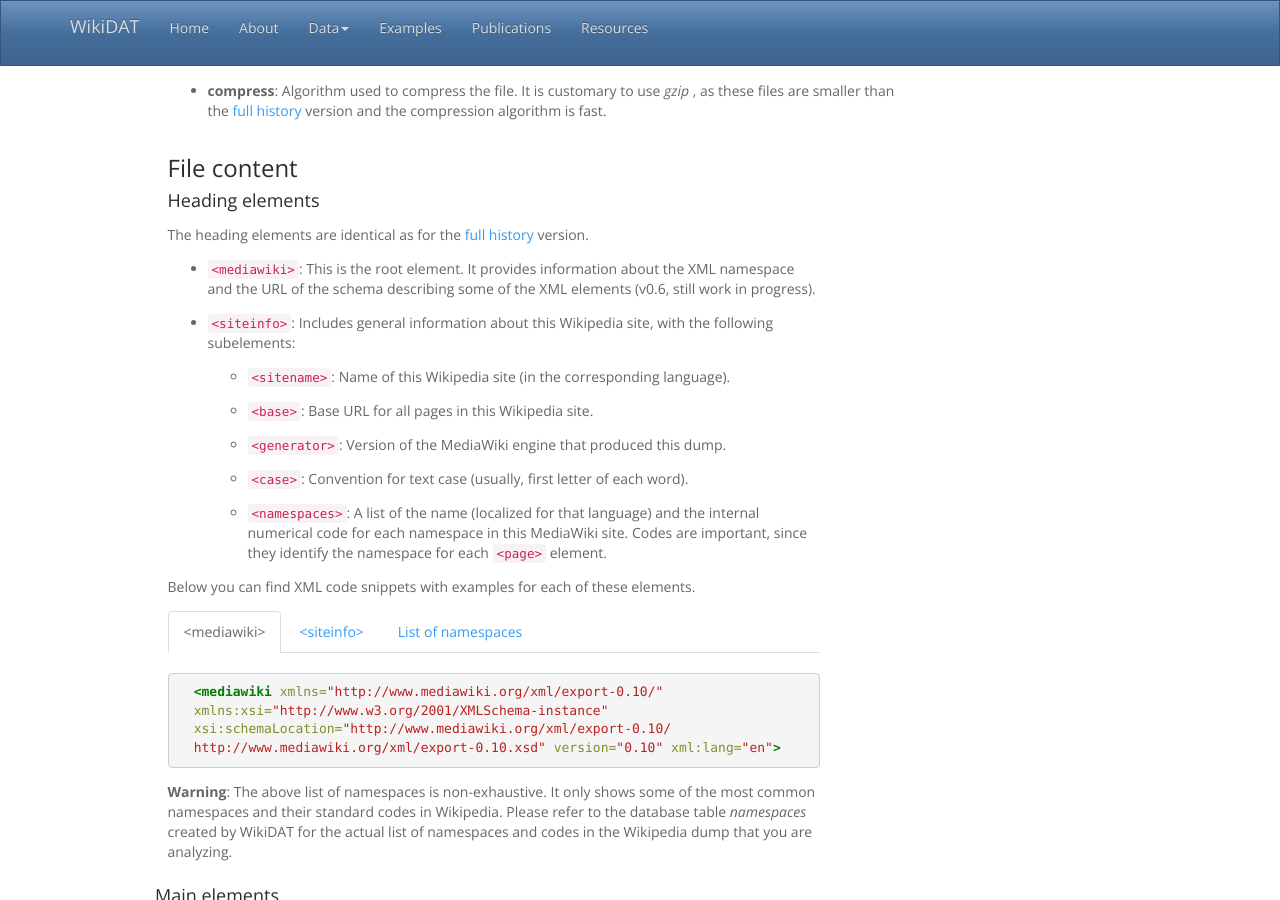
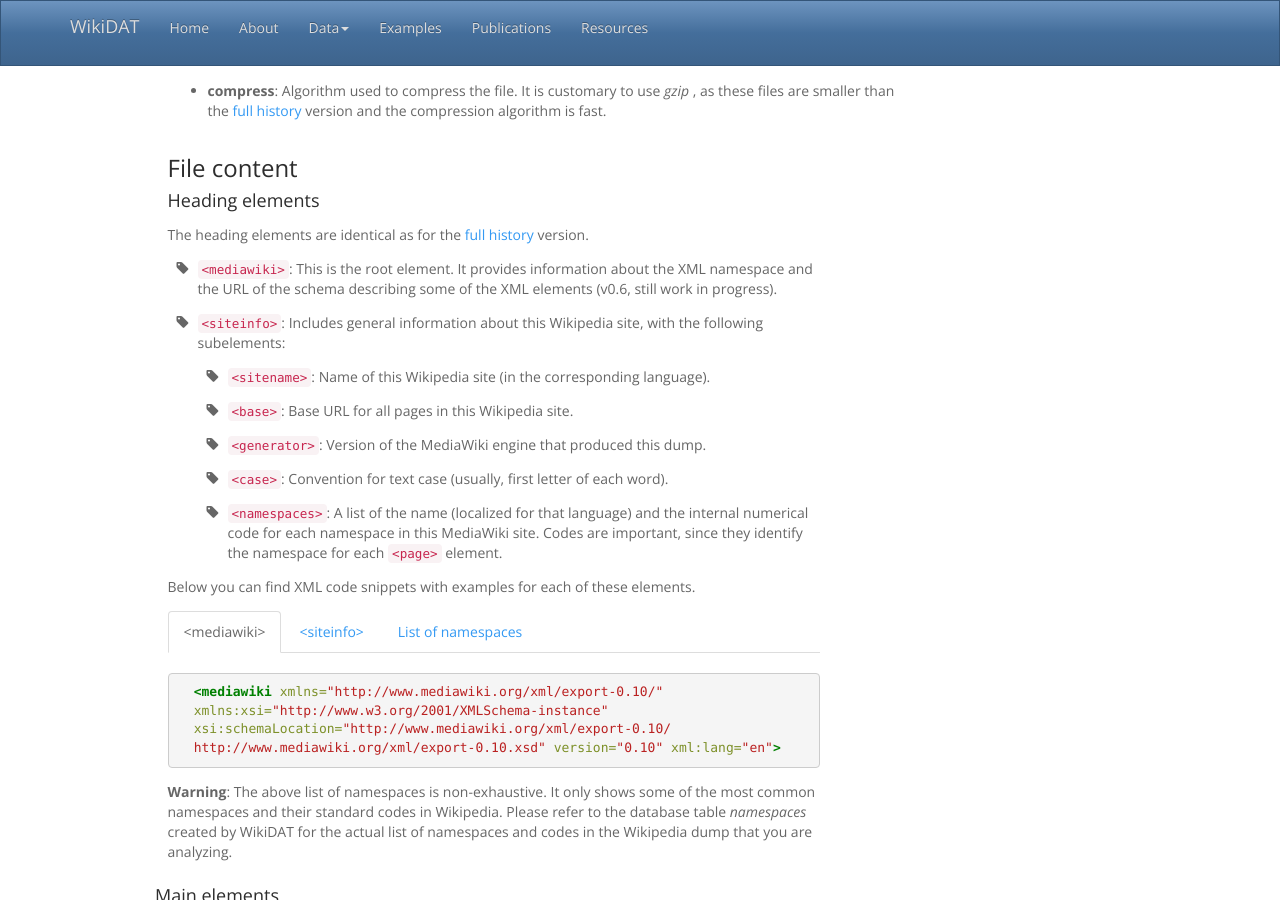
Before and after one commit to glimmerphoenix/WikiDAT, a Jekyll site: the page built from pages/meta-history/index.html, in a window 1280 px wide and 900 px high, scrolled down 739 px. Built offline with Jekyll 4.4.1, drawn with Linux system fonts in a browser that asks for light colours; nearby versions of some CDN libraries.

Commit message:
Fixing minor cosmetic issues (spacing, icons)

```diff
--- a/pages/meta-history/index.html
+++ b/pages/meta-history/index.html
@@ -98,36 +98,36 @@
 				<a href="{{ site.baseurl }}pages/full-history">full history</a> version.
 			</p>
 
-			<ul>
+			<ul class="fa-ul">
 				<li>
-					<code>&lt;mediawiki&gt;</code>: This is the root element. It provides
+					<i class="fa-li fa fa-tag"></i> <code>&lt;mediawiki&gt;</code>: This is the root element. It provides
 					information about the XML namespace and the URL of the schema describing
 					some of the XML elements (v0.6, still work in progress).
 				</li>
 
 				<li>
-					<code>&lt;siteinfo&gt;</code>: Includes general information about
+					<i class="fa-li fa fa-tag"></i> <code>&lt;siteinfo&gt;</code>: Includes general information about
 					this Wikipedia site, with the following subelements:
 				</li>
-				<ul>
+				<ul class="fa-ul">
 					<li>
-						<code>&lt;sitename&gt;</code>: Name of this Wikipedia site (in
+						<i class="fa-li fa fa-tag"></i> <code>&lt;sitename&gt;</code>: Name of this Wikipedia site (in
 						the corresponding language).
 					</li>
 					<li>
-						<code>&lt;base&gt;</code>: Base URL for all pages in this
+						<i class="fa-li fa fa-tag"></i> <code>&lt;base&gt;</code>: Base URL for all pages in this
 						Wikipedia site.
 					</li>
 					<li>
-						<code>&lt;generator&gt;</code>: Version of the MediaWiki engine
+						<i class="fa-li fa fa-tag"></i> <code>&lt;generator&gt;</code>: Version of the MediaWiki engine
 						that produced this dump.
 					</li>
 					<li>
-						<code>&lt;case&gt;</code>: Convention for text case (usually,
+						<i class="fa-li fa fa-tag"></i> <code>&lt;case&gt;</code>: Convention for text case (usually,
 						first letter of each word).
 					</li>
 					<li>
-						<code>&lt;namespaces&gt;</code>: A list of the name (localized
+						<i class="fa-li fa fa-tag"></i> <code>&lt;namespaces&gt;</code>: A list of the name (localized
 						for that language) and the internal numerical code for each namespace
 						in this MediaWiki site. Codes are important, since they identify the
 						namespace for each <code>&lt;page&gt;</code> element.
@@ -152,7 +152,7 @@
 			</ul>
 			<div id="myTabContent" class="tab-content">
 				<div class="tab-pane fade active in" id="mediawiki">
-					</br>
+					<br>
 {% highlight xml %}
   <mediawiki xmlns="http://www.mediawiki.org/xml/export-0.10/"
   xmlns:xsi="http://www.w3.org/2001/XMLSchema-instance"
@@ -161,7 +161,7 @@
 {% endhighlight %}
 				</div>
 				<div class="tab-pane fade" id="siteinfo">
-					</br>
+					<br>
 {% highlight xml %}
   <siteinfo>
     <sitename>Wikipedia</sitename>
@@ -313,7 +313,6 @@
 						information about a wiki page and its complete collection of edits (as a sublist
 						of <code>&lt;revision&gt;</code> elements).
 					</li>
-					</br>
 					<ul class="fa-ul">
 						<li>
 							<i class="fa-li fa fa-tag"></i><code>&lt;title&gt;</code>: String,
@@ -335,7 +334,6 @@
 						</li>
 					</ul>
 				</ul>
-				</br>
 
 				<ul class="fa-ul">
 					<li>
@@ -343,7 +341,7 @@
 						performed on the corresponding page, indicated by its parent <code>&lt;page&gt;</code>
 						element.
 					</li>
-					</br>
+
 					<ul class="fa-ul">
 						<li>
 							<i class="fa-li fa fa-tag"></i><code>&lt;id&gt;</code>: Positive integer,
@@ -381,7 +379,6 @@
 							</li>
 						</ul>
 						</li>
-						<br/>
 
 						<li>
 							<i class="fa-li fa fa-tag"></i><code>&lt;minor /&gt;</code>: If present, this
@@ -404,7 +401,7 @@
 						<li>
 							<i class="fa-li fa fa-tag"></i><code>&lt;text&gt;</code>: Empty element, with
 							the following attributes:
-
+						</li>
 							<ul class="fa-ul">
 								<li>
 									<i class="fa-li fa fa-plus-square"></i><code>id</code>: Same id
@@ -415,8 +412,6 @@
 									of the text of the page on this revision, in bytes.
 								</li>
 							</ul>
-						</br>
-						</li>
 						<li>
 							<i class="fa-li fa fa-tag"></i><code>&lt;sha1&gt;</code>: String, provides
 							the <a href="http://en.wikipedia.org/wiki/SHA-1">SHA-1</a> hash computed
@@ -446,7 +441,7 @@
 				</ul>
 				<div id="myTabContent" class="tab-content">
 					<div class="tab-pane fade active in" id="page">
-						</br>
+						<br>
 {% highlight xml %}
   <page>
     <title>Inglis leid</title>
```
